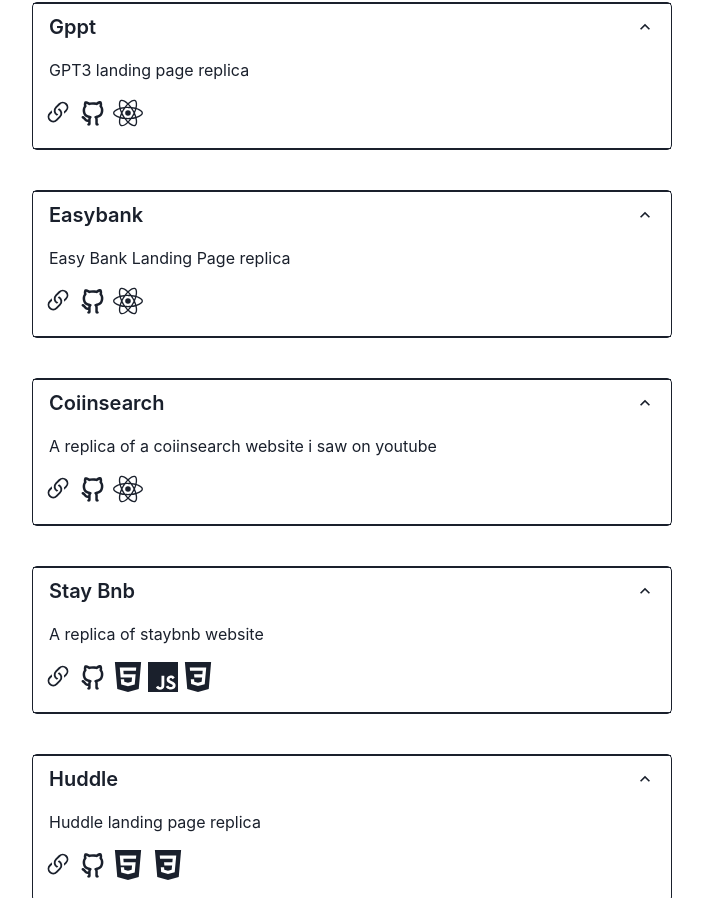
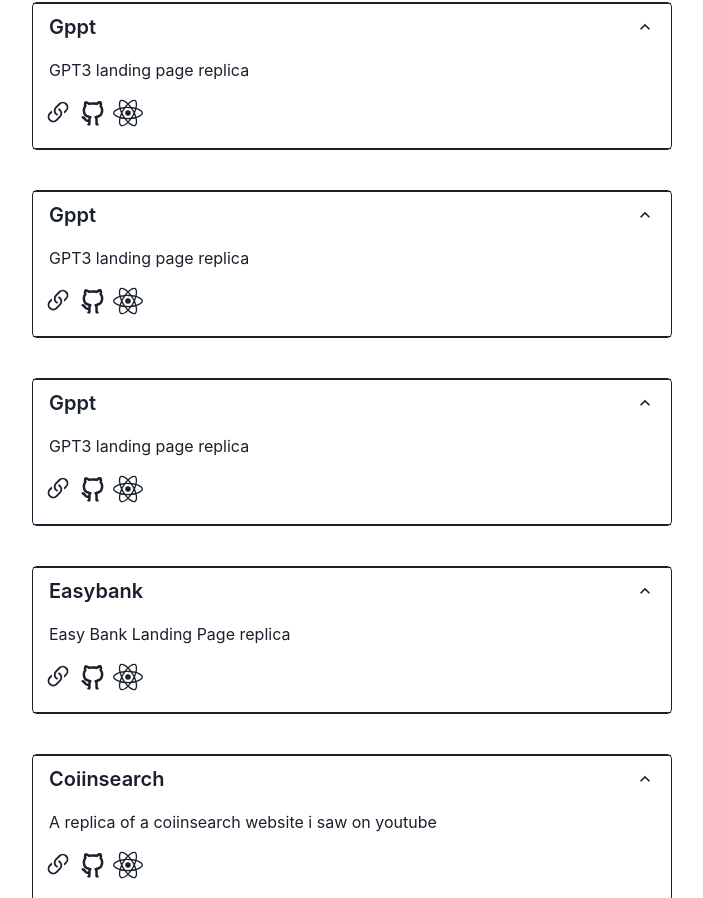
Before and after one commit to devtofunmi/myportfolio, a React (Vite) app: page / in a window 1280 px wide. Shown: the part 1123-2021 px from the top of the page, without its empty margins (288-991 px from the left). Built offline with nearby package versions, Linux system fonts and the light colour scheme.

Commit message:
add two project

```diff
--- a/src/component/projectsData.jsx
+++ b/src/component/projectsData.jsx
@@ -10,6 +10,22 @@
     tools: <SiReact />,
   },
 
+  {
+    logo: "",
+    name: "Gppt",
+    link: "https://gppt.netlify.app",
+    gitlink: "https://github.com/devtofunmi/gpt",
+    description: "GPT3 landing page replica",
+    tools: <SiReact />,
+  },
+  {
+    logo: "",
+    name: "Gppt",
+    link: "https://gppt.netlify.app",
+    gitlink: "https://github.com/devtofunmi/gpt",
+    description: "GPT3 landing page replica",
+    tools: <SiReact />,
+  },
   {
     logo: "",
     name: "Gppt",
```
